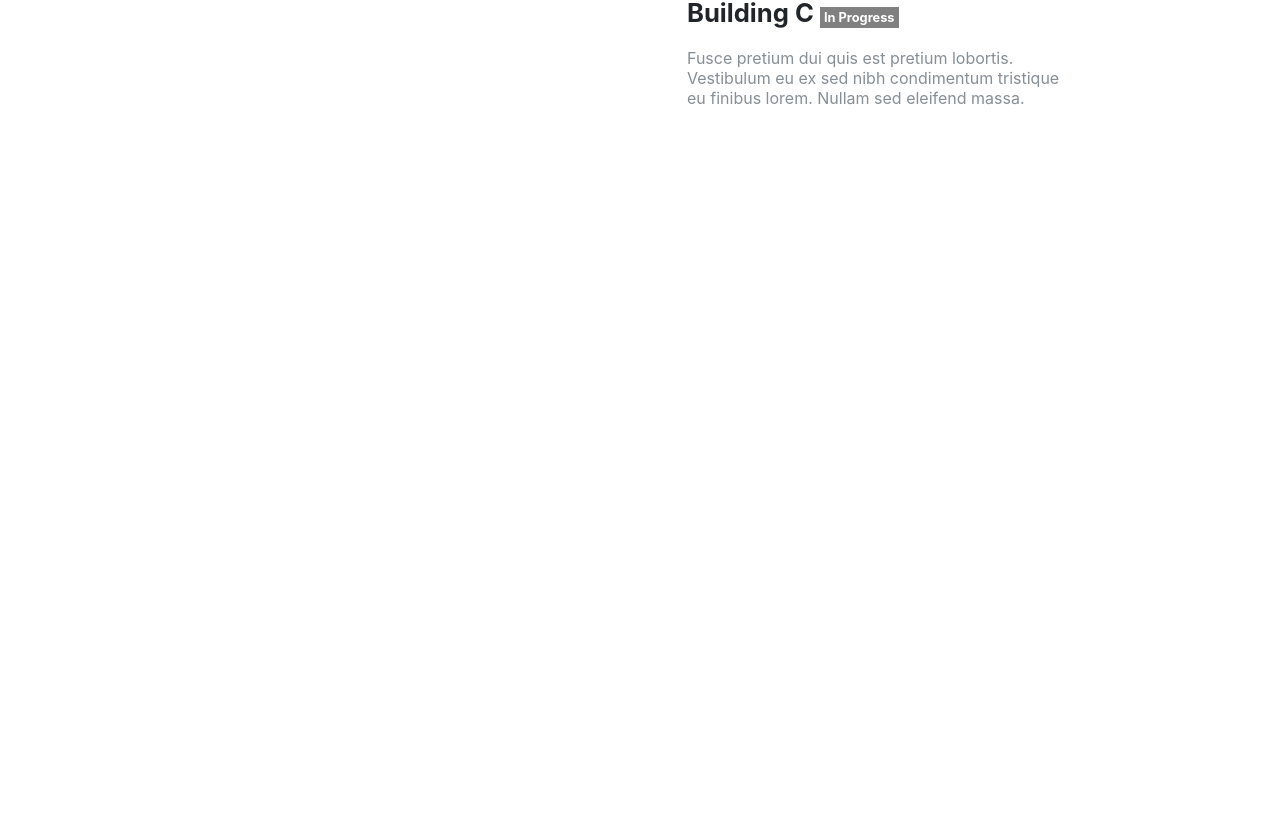
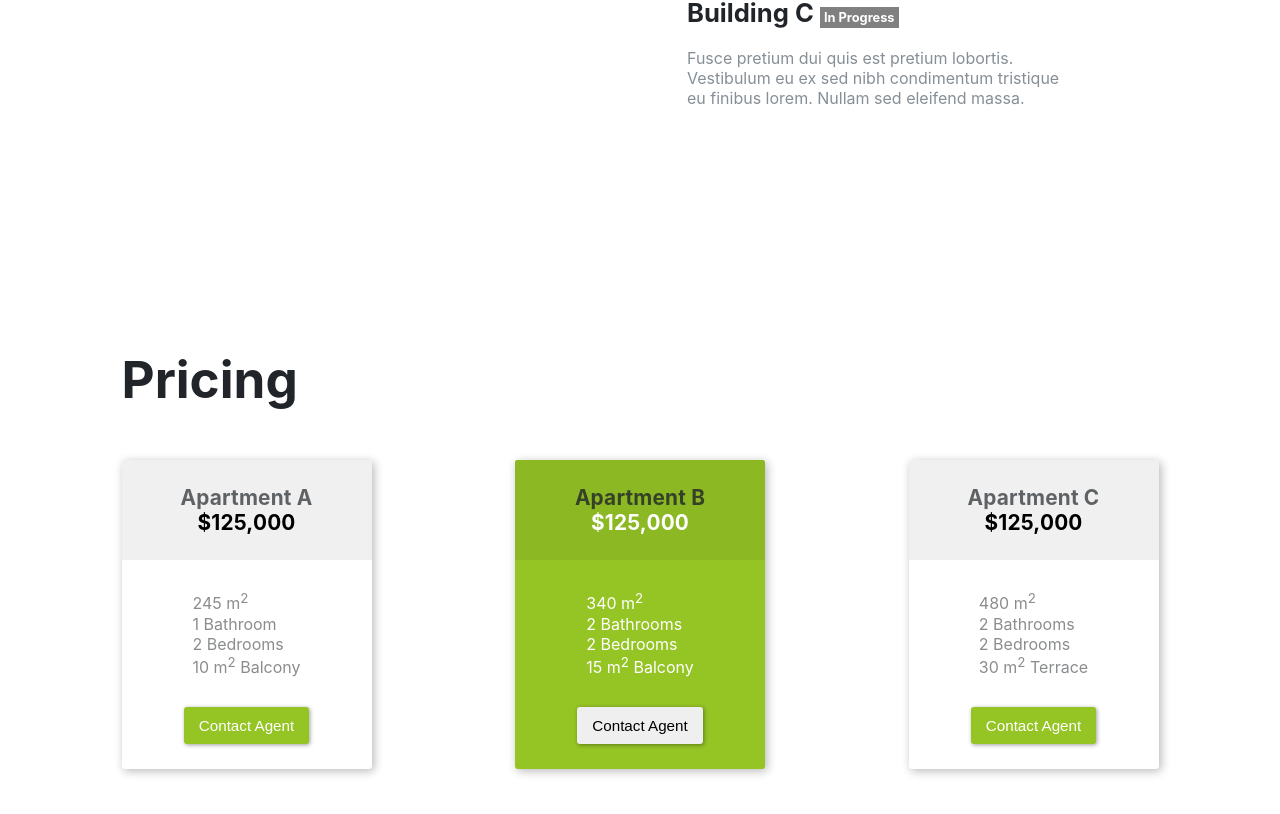
Before and after one commit to Kmonterohenriquez/housing, a React (Create React App) app: page / in a window 1280 px wide. Shown: the part 3277-4091 px from the top of the page. Before the commit the page ends 3525 px from the top, so only its background shows below. Built offline with nearby package versions, Linux system fonts and the light colour scheme.

Commit message:
Pricing component almost done

```diff
--- a/src/App.js
+++ b/src/App.js
@@ -7,6 +7,7 @@ import Features from './Components/Features/Features';
 import NewLiving from './Components/NewLiving/NewLiving';
 import Quote from './Components/Quote/Quote';
 import Developing from './Components/Developing/Developing'
+import Pricing from './Components/Pricing/Pricing'
 
 function App() {
 	return (
@@ -17,6 +18,7 @@ function App() {
 				<NewLiving />
 				<Quote />
 				<Developing />
+				<Pricing />
 			</div>
 		</div>
 	);
--- /dev/null
+++ b/src/Components/Pricing/Pricing.js
@@ -0,0 +1,54 @@
+import React from 'react'
+import './Pricing.sass'
+
+
+const Pricing = () => {
+    return (
+        <div className='Pricing container'>
+            <h1 className="Pricing-title">Pricing</h1>
+            <div className="Pricing-content">
+
+                <div className="Pricing-box white-box">
+                    <img src="" alt=""/>
+                    <p className="Pricing-box-price white-price">Apartment A <span className='black'>$125,000</span></p>
+                    <ul className="Pricing-info">
+                        <li>245 m<sup>2</sup></li>
+                        <li>1 Bathroom</li>
+                        <li>2 Bedrooms</li>
+
+                        <li>10 m<sup>2</sup> Balcony</li>
+                    </ul>
+                    <button className="green">Contact Agent</button>
+                </div>
+
+                <div className="Pricing-box green-box">
+                    <img src="" alt=""/>
+                    <p className='Pricing-box-price green-price'>Apartment B <span className='white'>$125,000</span></p>
+                    <ul className="Pricing-info">
+                        <li>340 m<sup>2</sup></li>
+                        <li>2 Bathrooms</li>
+                        <li>2 Bedrooms</li>
+                        <li>15 m<sup>2</sup> Balcony</li>
+                    </ul>
+                    <button className="white">Contact Agent</button>
+
+                </div>
+
+                <div className="Pricing-box white-box">
+                    <img src="" alt=""/>
+                    <p className='Pricing-box-price white-price'>Apartment C <span className='black'>$125,000</span></p>
+                    <ul className="Pricing-info">
+                        <li>480 m<sup>2</sup></li>
+                        <li>2 Bathrooms</li>
+                        <li>2 Bedrooms</li>
+                        <li>30 m<sup>2</sup> Terrace</li>
+                    </ul>
+                    <button className="green">Contact Agent</button>
+
+                </div>
+            </div>
+        </div>
+    )
+}
+
+export default Pricing
--- /dev/null
+++ b/src/Components/Pricing/Pricing.sass
@@ -0,0 +1,73 @@
+.Pricing
+    padding: 100px 0
+    &-title
+        font-size: 3.2rem
+        color: #212529
+        margin-bottom: 50px
+
+    &-content
+        display: flex
+        justify-content: space-between
+    .green-box
+        background: #95C425
+        color: white
+    .white-box
+        color: #8A8C8E
+    &-box
+        display: flex
+        flex-direction: column
+        justify-content: center
+        align-items: center
+        // background: white
+        width: 250px
+        box-shadow: 2px 2px 10px #1312124d
+        border-radius: 3px
+        overflow: hidden
+        .white-price
+            background: #F0F0F0
+            color: #5F6264
+        .green-price
+            background: #8CB823
+            color: #364228
+
+        &-price
+            background: #F0F0F0
+            color: #5F6264
+            width: 100%
+            height: 100px
+            display: flex
+            justify-content: center
+            align-items: center
+            flex-direction: column
+            font-weight: bolder
+            font-size: 1.3rem
+            letter-spacing: .2px
+
+            .black
+                color: black
+            .white
+                color: white
+        &-info
+            // padding: 10px
+        ul
+            padding: 30px 0
+            li
+                list-style: none
+
+        button
+            padding: 10px 15px
+            border-radius: 3px
+            border-style: none
+            font-size: .95rem
+            font-weight: 500
+            box-shadow: 1px 1px 4px #00000062
+            margin-bottom: 25px
+            cursor: pointer
+
+            &.green
+                color: white
+                background: #95C425
+                transition: background .4s
+
+                &:hover
+                    background: darken(#95C425, 5%)
```
